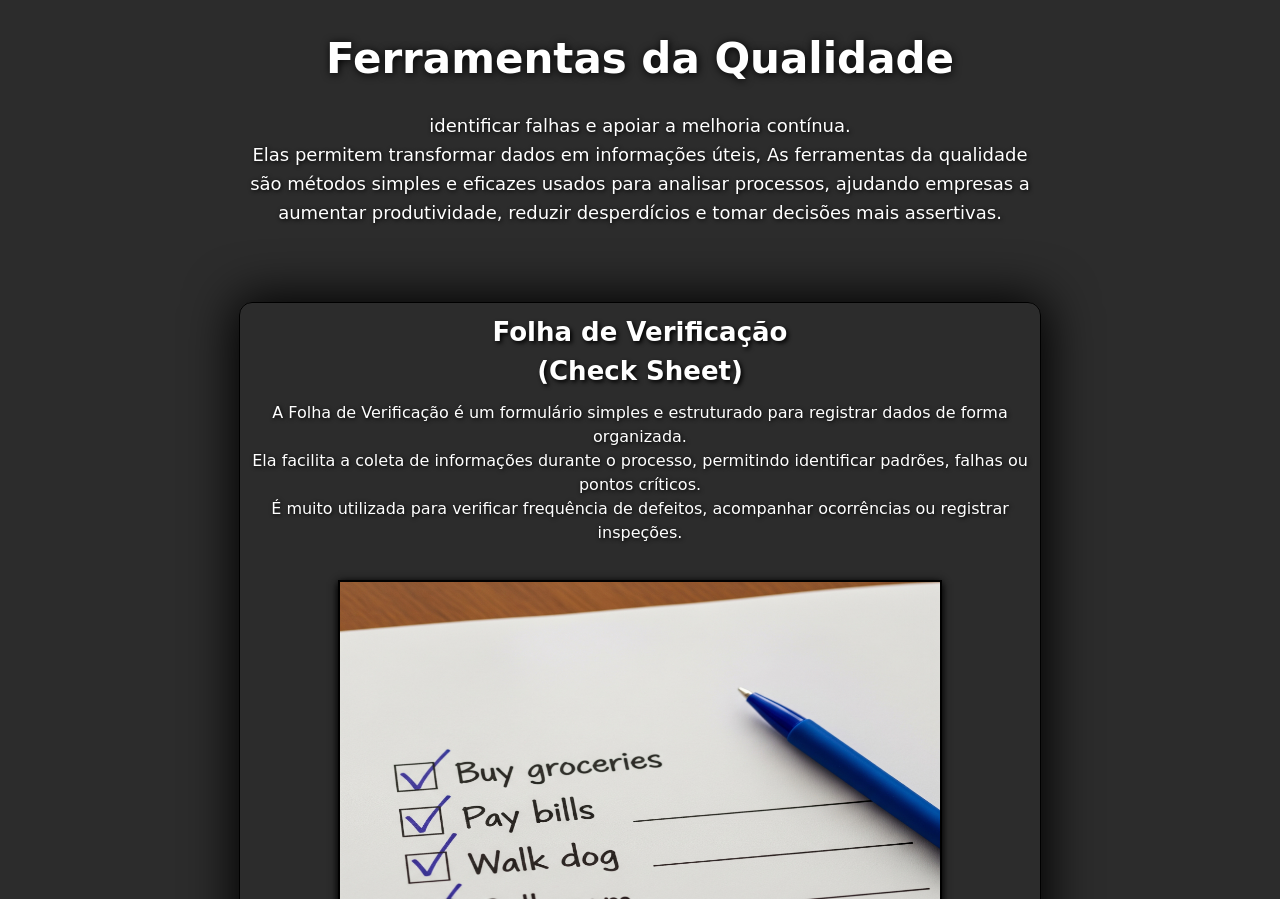
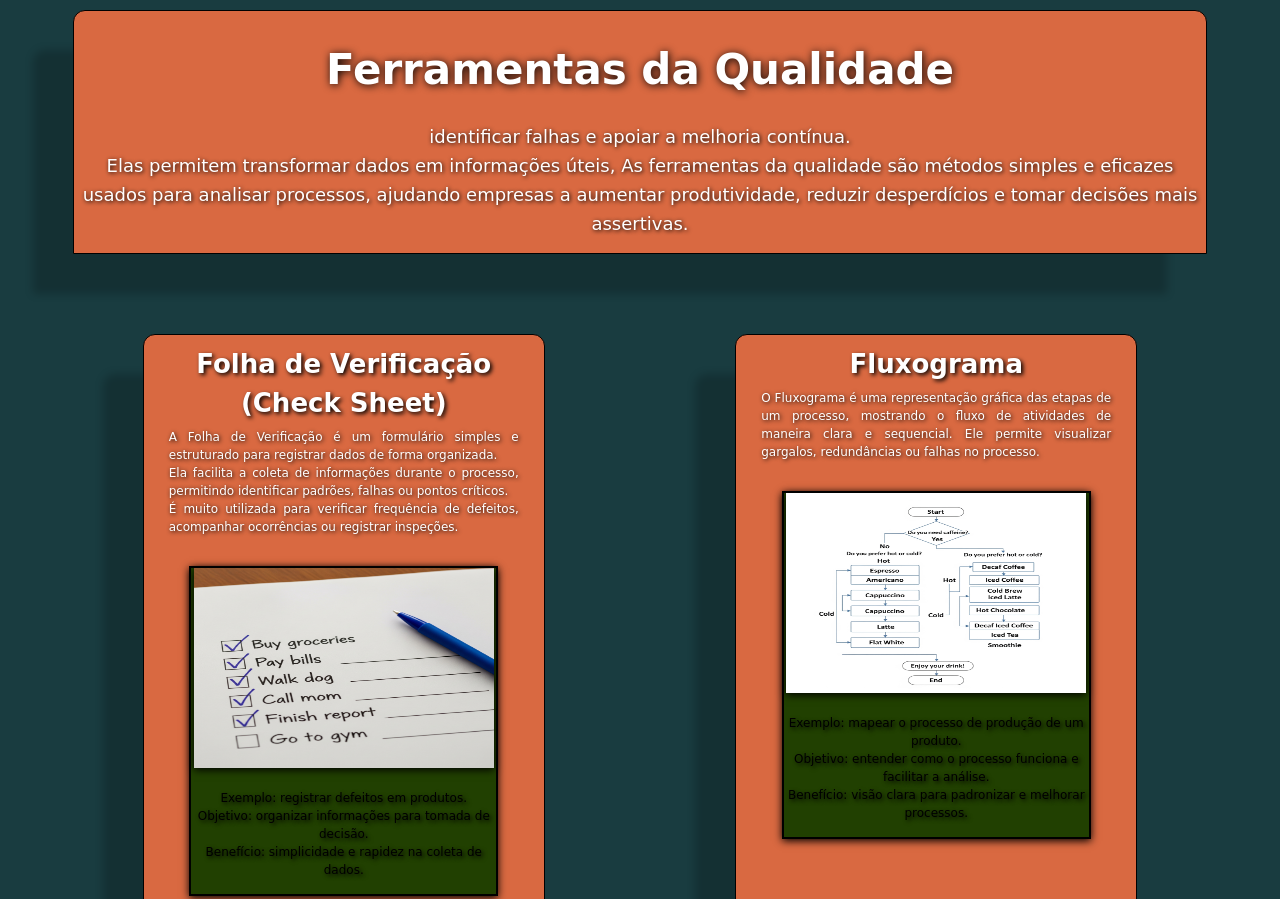
Before and after one commit to SideShowleo/qualidade, a plain HTML site: page index.html in a window 1280 px wide. Shown: the top 899 px of the page. Drawn offline with Linux system fonts and the light colour scheme.

Commit message:
Inicio do Layout em modelo Card

```diff
--- a/index.html
+++ b/index.html
@@ -9,12 +9,14 @@
 <body>
 
     <header>
+        <section id="cabecalho">
         <h1>Ferramentas da Qualidade</h1>
         <p id="introducao">
             identificar falhas e apoiar a melhoria contínua. <br> Elas permitem transformar dados em informações úteis,
             As ferramentas da qualidade são métodos simples e eficazes usados para analisar processos,
             ajudando empresas a aumentar produtividade, reduzir desperdícios e tomar decisões mais assertivas.
         </p>
+        </section>
     </header>
 
     <main>
--- a/style.css
+++ b/style.css
@@ -1,5 +1,5 @@
 body{
-    background-color: #2c2c2c;
+    background-color: #193C40;
     font-family: cursive;
     margin: 0px;
     line-height: 1.6;
@@ -9,9 +9,23 @@ header{
     padding: 10px;
     text-align: center;
     margin: 0px 63px;
+    display: flex;
+    flex-wrap: wrap;
+    justify-content: space-evenly;
+    align-content: space-around; /* espaça linhas de cards */
+}
+    #cabecalho{
+    color: white;
+    width: 5000px;
+    padding: 10px 0px 10px 0px;
+    margin: 0px;
+    border-radius: 12px 12px 0px 0px;
+    font-size: 20px;
+    text-shadow: 2px 2px 4px black;
 }
     #introducao{
-        margin: 10px auto;
+        margin: 0px auto;
+        width: auto;
         padding: 5px;
         border-radius: 3px;
         text-align: center;
@@ -36,34 +50,41 @@ main{
     padding: 20px ;
     margin: auto;
     width: 1185px;
+    display: flex;
+    flex-wrap: wrap;
+    justify-content: space-evenly;
+    align-content: space-around; /* espaça linhas de cards */
 }
     section{
+        background-color: #D96941;
         border: 1px solid black;
-        margin: 30px auto;
-        width: 800px;
-        border-radius: 13px;
+        width: 400px;
+        height: auto;
+        margin: 50px auto 0px auto;
+        border-radius: 12px;
         text-align: center;
         font-size: 14px;
-        box-shadow: 1px 1px 50px 5px black;
-        padding: 0px;
+        box-shadow: -40px 40px 8px rgba(0,0,0,0.2);
+
+
     }
     div{/*IMAGEM + LISTA*/
-        background-color: #000776;
+        background-color: #214001;
         box-shadow: 0px 2px 8px black;
-        color: white;
-        width: 600px;
-        height: 620px;
+        color: black;
+        width: 305px;
+        height: auto;
         margin: 0px auto 100px auto;
         border: 2px solid black;
         padding: 0px;
     }
     img{
-        height: 500px;
-        width: 600px;
+        height: 200px;
+        width: 300px;
         box-shadow: 0px 2px 8px black;
     }
     ul{
-        background-color: #000776;
+
         text-align: center;
         list-style: none;
         padding: 0px;
@@ -76,16 +97,20 @@ footer{
         font-size: 14px;
         padding: 20px;
         color: white;
+        margin: 0px;
+        border-radius: 12px 12px 0px 0px;
+        font-size: 20px;
+        text-shadow: 2px 2px 4px black;
     }
 
 
 p{
-        width: 780px;
+        width: 350px;
         height: auto;
-        padding: 5px;
-        text-align: center;
+        padding: 0px;
+        text-align: justify;
         margin: 0px auto 30px auto;
-        font-size: 16px;
+        font-size: 12px;
         text-shadow: 1px 1px 4px black;
 }
 
@@ -97,6 +122,6 @@ h2{
 }
 
 li{
-    font-size: 17px;
+    font-size: 12px;
 
 }
```
